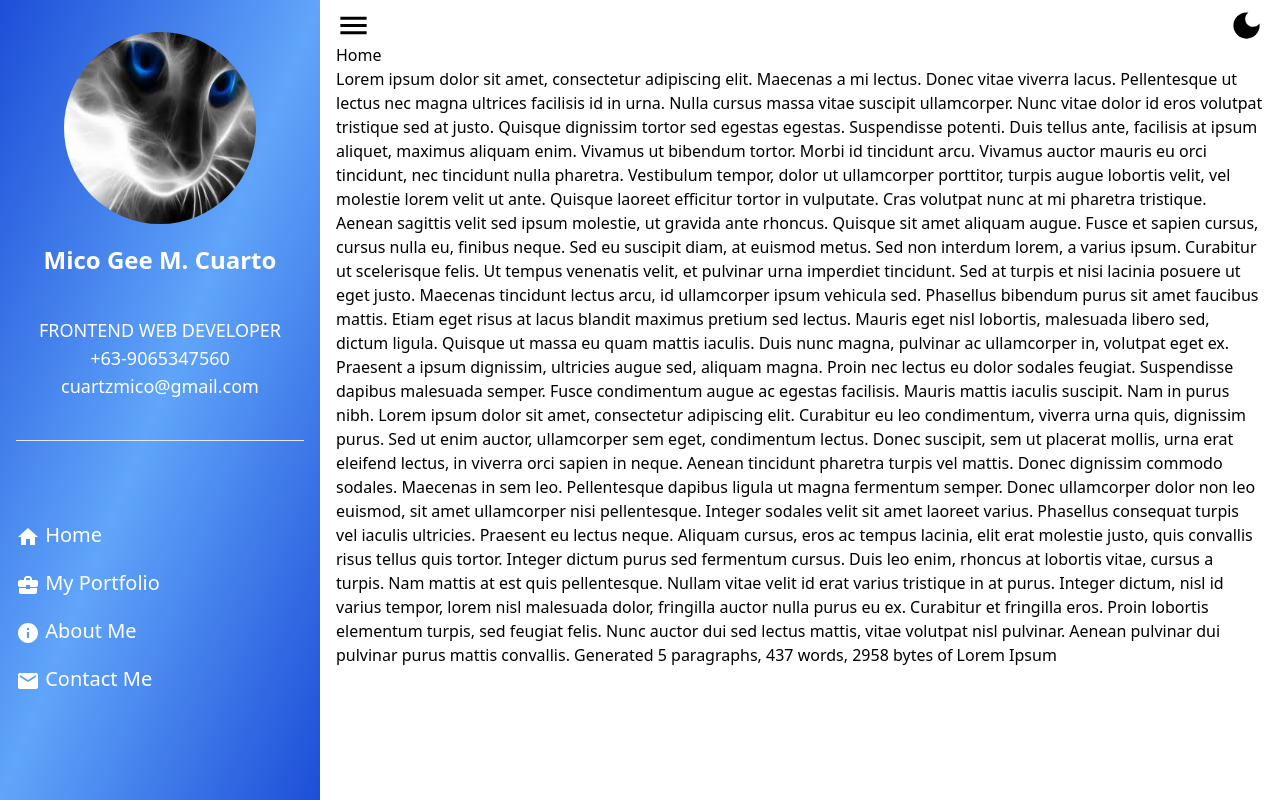
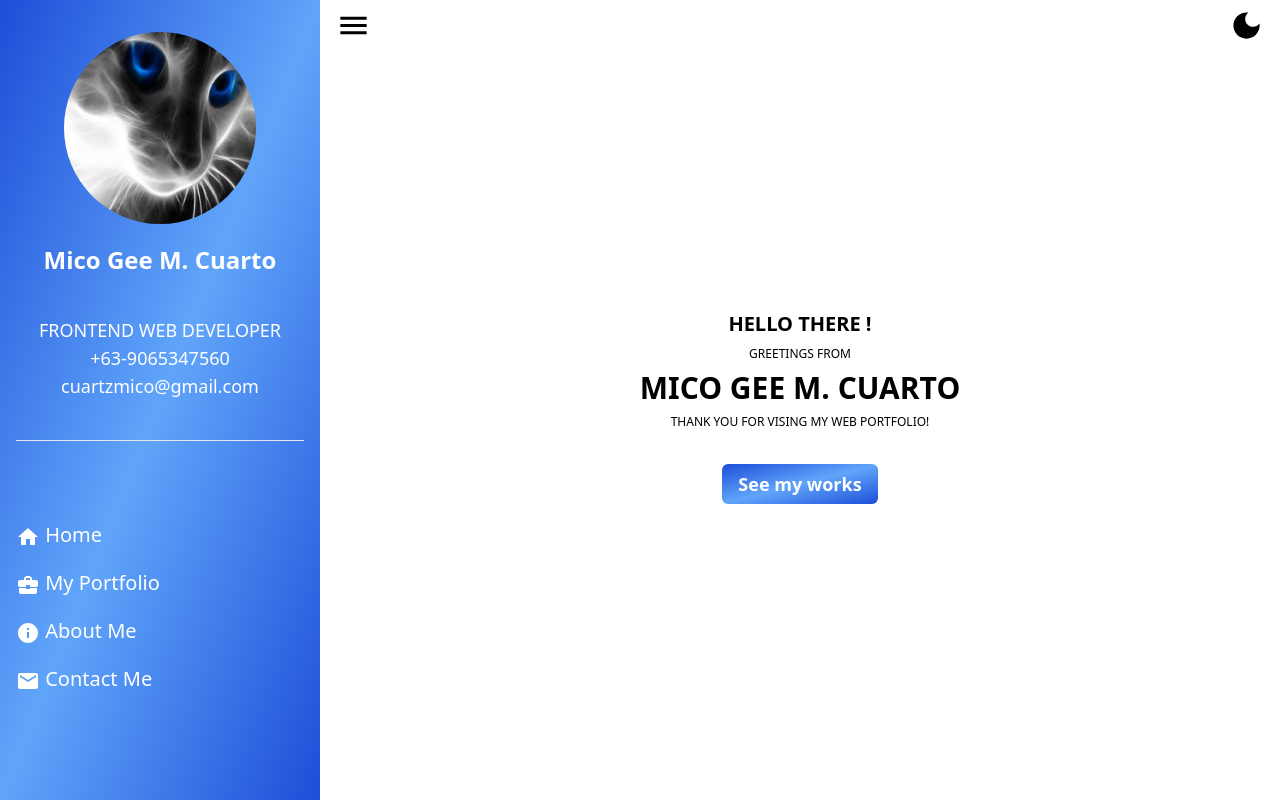
Before and after one commit to trander123/My-Portfolio, a React (Create React App) app: page / in a window 1280 px wide. Built offline with nearby package versions, Linux system fonts and the light colour scheme; the HTML template or start-up script is replaced by a standard one.

Commit message:
home page initialized

```diff
--- a/src/App.js
+++ b/src/App.js
@@ -6,9 +6,9 @@ import { Router } from "./Router";
 
 function App() {
   return (
-    <div className="flex">
+    <div className="flex dark:bg-zinc-900">
       <Navbar />
-      <div className="pt-2 px-4 w-full">
+      <div className="pt-2 px-4 w-full dark:text-white min-h-screen">
         <Header/>
         <Router />
       </div>
--- a/src/components/Header.jsx
+++ b/src/components/Header.jsx
@@ -19,7 +19,7 @@ export const Header = () => {
     setIsHidden(!isHidden);
   };
   return (
-    <div className="flex justify-between ">
+    <div className="flex justify-between w-full h-1/6">
       <Menu fontSize="large" onClick={toggleNavBar} />
       {isDark ? (
         <LightMode fontSize="large" onClick={toggleTheme} />
--- a/src/pages/Home.jsx
+++ b/src/pages/Home.jsx
@@ -1,19 +1,25 @@
-import React from 'react'
+import React from "react";
+import { Link } from "react-router-dom";
 
 export const Home = () => {
   return (
-    <div>Home
-      <p>Lorem ipsum dolor sit amet, consectetur adipiscing elit. Maecenas a mi lectus. Donec vitae viverra lacus. Pellentesque ut lectus nec magna ultrices facilisis id in urna. Nulla cursus massa vitae suscipit ullamcorper. Nunc vitae dolor id eros volutpat tristique sed at justo. Quisque dignissim tortor sed egestas egestas. Suspendisse potenti. Duis tellus ante, facilisis at ipsum aliquet, maximus aliquam enim. Vivamus ut bibendum tortor. Morbi id tincidunt arcu. Vivamus auctor mauris eu orci tincidunt, nec tincidunt nulla pharetra.
-
-Vestibulum tempor, dolor ut ullamcorper porttitor, turpis augue lobortis velit, vel molestie lorem velit ut ante. Quisque laoreet efficitur tortor in vulputate. Cras volutpat nunc at mi pharetra tristique. Aenean sagittis velit sed ipsum molestie, ut gravida ante rhoncus. Quisque sit amet aliquam augue. Fusce et sapien cursus, cursus nulla eu, finibus neque. Sed eu suscipit diam, at euismod metus. Sed non interdum lorem, a varius ipsum. Curabitur ut scelerisque felis. Ut tempus venenatis velit, et pulvinar urna imperdiet tincidunt. Sed at turpis et nisi lacinia posuere ut eget justo.
-
-Maecenas tincidunt lectus arcu, id ullamcorper ipsum vehicula sed. Phasellus bibendum purus sit amet faucibus mattis. Etiam eget risus at lacus blandit maximus pretium sed lectus. Mauris eget nisl lobortis, malesuada libero sed, dictum ligula. Quisque ut massa eu quam mattis iaculis. Duis nunc magna, pulvinar ac ullamcorper in, volutpat eget ex. Praesent a ipsum dignissim, ultricies augue sed, aliquam magna. Proin nec lectus eu dolor sodales feugiat. Suspendisse dapibus malesuada semper. Fusce condimentum augue ac egestas facilisis. Mauris mattis iaculis suscipit. Nam in purus nibh. Lorem ipsum dolor sit amet, consectetur adipiscing elit. Curabitur eu leo condimentum, viverra urna quis, dignissim purus. Sed ut enim auctor, ullamcorper sem eget, condimentum lectus.
-
-Donec suscipit, sem ut placerat mollis, urna erat eleifend lectus, in viverra orci sapien in neque. Aenean tincidunt pharetra turpis vel mattis. Donec dignissim commodo sodales. Maecenas in sem leo. Pellentesque dapibus ligula ut magna fermentum semper. Donec ullamcorper dolor non leo euismod, sit amet ullamcorper nisi pellentesque. Integer sodales velit sit amet laoreet varius. Phasellus consequat turpis vel iaculis ultricies. Praesent eu lectus neque. Aliquam cursus, eros ac tempus lacinia, elit erat molestie justo, quis convallis risus tellus quis tortor. Integer dictum purus sed fermentum cursus. Duis leo enim, rhoncus at lobortis vitae, cursus a turpis.
-
-Nam mattis at est quis pellentesque. Nullam vitae velit id erat varius tristique in at purus. Integer dictum, nisl id varius tempor, lorem nisl malesuada dolor, fringilla auctor nulla purus eu ex. Curabitur et fringilla eros. Proin lobortis elementum turpis, sed feugiat felis. Nunc auctor dui sed lectus mattis, vitae volutpat nisl pulvinar. Aenean pulvinar dui pulvinar purus mattis convallis.
-
-Generated 5 paragraphs, 437 words, 2958 bytes of Lorem Ipsum</p>
+    <div className="flex flex-col justify-center items-center h-4/6">
+      <div className="flex flex-col justify-center items-center space-y-2">
+        <span className=" font-bold text-xl">HELLO THERE !</span>
+        <span className=" font-light text-xs">GREETINGS FROM</span>
+        <h1 className=" font-bold text-3xl">MICO GEE M. CUARTO</h1>
+        <span className=" font-light text-xs">
+          THANK YOU FOR VISING MY WEB PORTFOLIO!
+        </span>
+      </div>
+      <div className="mt-10">
+        <Link
+          to="/portoflio"
+          className=" bg-gradient-to-tl from-blue-700 via-blue-400 to-blue-700 dark:from-blue-900 dark:via-blue-600 dark:to-blue-900 font-bold text-white px-4 py-2 rounded-md hover:opacity-80 text-lg"
+        >
+          See my works
+        </Link>
+      </div>
     </div>
-  )
-}
+  );
+};
```
